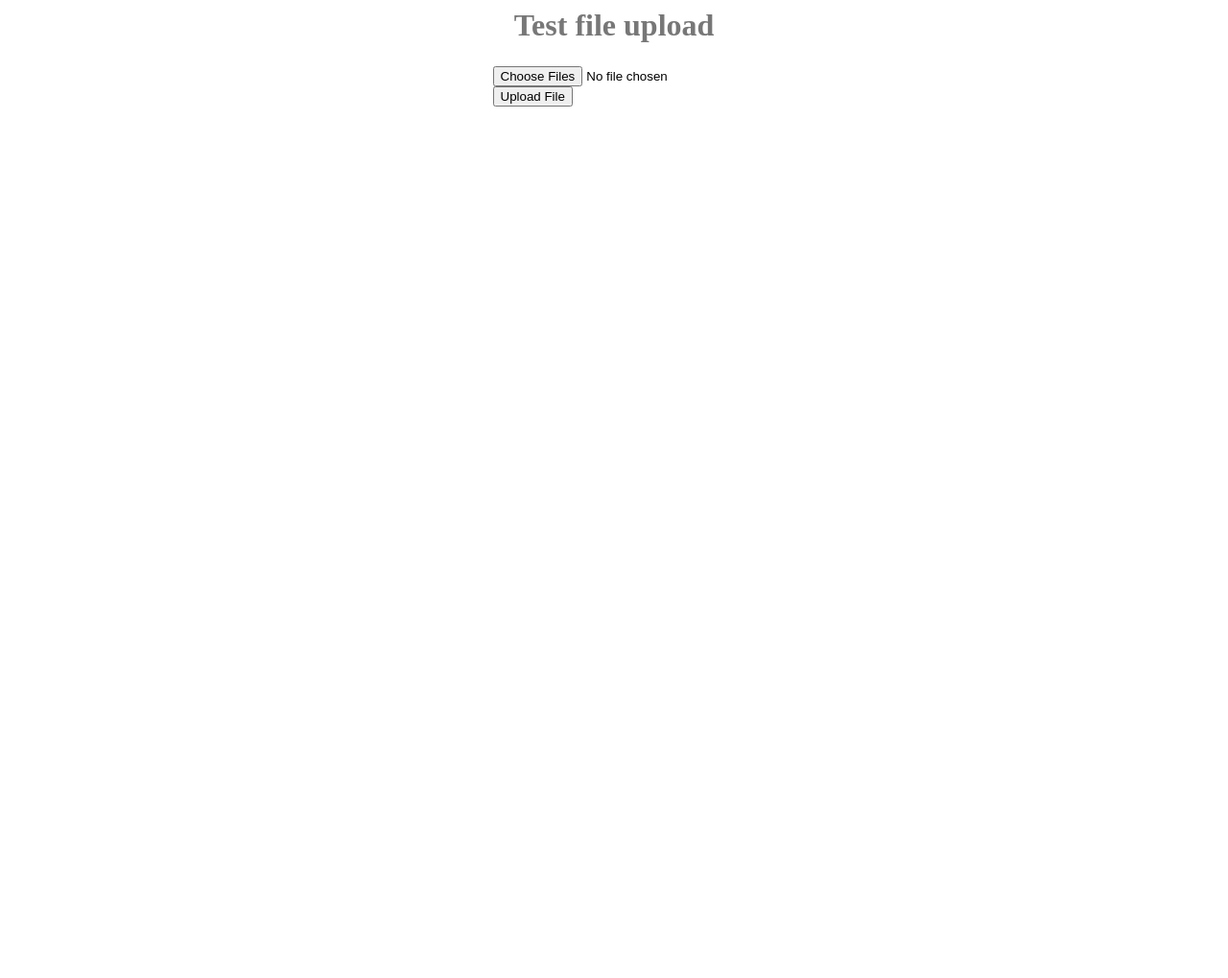
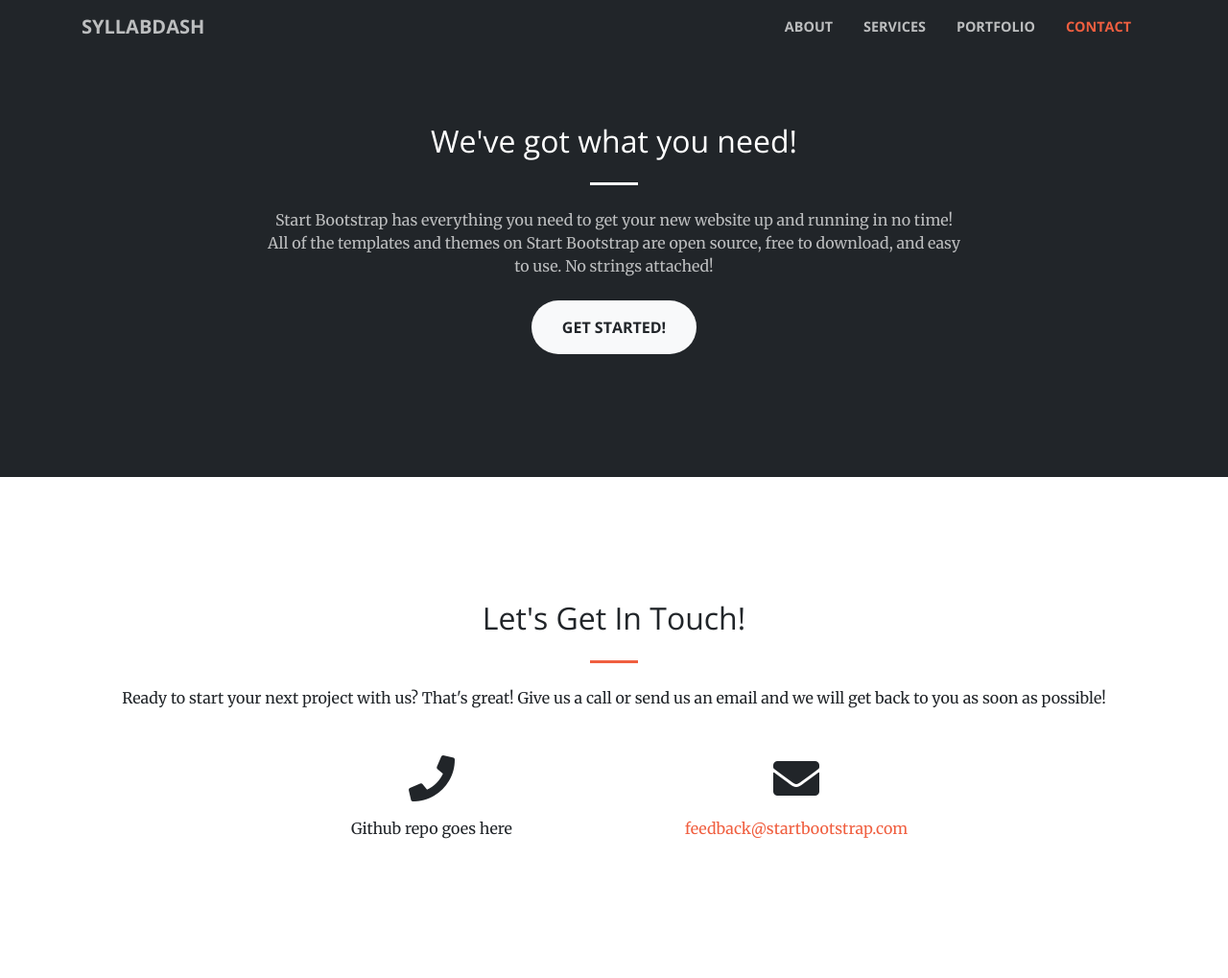
Before and after one commit to mpreyes/syllabDash, a Django app: page /syllab_dash/file_upload/ in a window 1280 px wide. Shown: the whole page at 96% size. Before the commit the page ends 111 px from the top, so only its background shows below. Run offline with Django 3.2, Linux system fonts and the light colour scheme; some libraries are stand-ins or nearby versions.

Commit message:
modified some small bits

```diff
--- a/syllab_dash/models.py
+++ b/syllab_dash/models.py
@@ -1,7 +1,3 @@
 from django.db import models
 
 # Create your models here.
-
-
-class Attachment(models.Model):
-    file = models.FileField(upload_to='attachments')
--- a/syllab_dash/templates/syllab_dash/file_upload.html
+++ b/syllab_dash/templates/syllab_dash/file_upload.html
@@ -1,4 +1,4 @@
-
+{% comment %}
 <html>
 <head>
   <title>Django File Upload</title>
@@ -26,7 +26,7 @@
         <input type="file" name="file" multiple/>
           <br />
 
-          <input type="submit" value="Upload File" />
+          <input type="submit" value="Upload Files" />
         </form>
       </td>
     </tr>
@@ -34,12 +34,163 @@
 
 </body>
 
-</html>
+</html>  {% endcomment %}
 
 
-{% comment %}
-<form action="list_assignments.html" method="post" enctype="multipart/form-data">
-    {% csrf_token %}
-    {{ form.as_p }}
-    <input type="submit" value="Send" />
-</form> {% endcomment %}
+
+{% load static %}
+<!DOCTYPE html>
+<html lang="en">
+
+  <head>
+
+    <meta charset="utf-8">
+    <meta name="viewport" content="width=device-width, initial-scale=1, shrink-to-fit=no">
+    <meta name="description" content="A site made to upload files, extract events, and upload them to your google calendar.">
+    <meta name="author" content="Madelyn Reyes, Andie Goode, Robert Lockwood, Gabe Ambrosio - Team MARG">
+
+    <title>Syllab Dash | Working title</title>
+
+    <!-- Bootstrap core CSS -->
+
+
+
+
+    <link href="{% static "syllab_dash/vendor/bootstrap/css/bootstrap.min.css" %}" rel="stylesheet">
+
+    <!-- Custom fonts for this template -->
+    <link href="{% static "syllab_dash/vendor/fontawesome-free/css/all.min.css" %}" rel="stylesheet" type="text/css">
+    <link href='https://fonts.googleapis.com/css?family=Open+Sans:300italic,400italic,600italic,700italic,800italic,400,300,600,700,800' rel='stylesheet' type='text/css'>
+    <link href='https://fonts.googleapis.com/css?family=Merriweather:400,300,300italic,400italic,700,700italic,900,900italic' rel='stylesheet' type='text/css'>
+
+    <!-- Plugin CSS -->
+    <link href="{% static "syllab_dash/vendor/magnific-popup/magnific-popup.css" %}" rel="stylesheet">
+
+    <!-- Custom styles for this template -->
+    <link href="{% static "syllab_dash/css/creative.min.css" %}" rel="stylesheet">
+
+
+
+ <!-- temporary inline css until relative links to images are fixed-->
+    <style>
+
+      header.masthead {
+    padding-top: 10rem;
+    padding-bottom: calc(10rem - 56px);
+    background-image: url("{% static "syllab_dash/images/header.jpg" %}");
+    background-position: center center;
+    background-size: cover;
+  }
+    </style>
+
+
+  </head>
+
+  <body id="page-top">
+
+    <!-- Navigation -->
+    <nav class="navbar navbar-expand-lg navbar-light fixed-top" id="mainNav">
+      <div class="container">
+        <a class="navbar-brand js-scroll-trigger" href="#page-top">SyllabDash</a>
+        <button class="navbar-toggler navbar-toggler-right" type="button" data-toggle="collapse" data-target="#navbarResponsive" aria-controls="navbarResponsive" aria-expanded="false" aria-label="Toggle navigation">
+          <span class="navbar-toggler-icon"></span>
+        </button>
+        <div class="collapse navbar-collapse" id="navbarResponsive">
+          <ul class="navbar-nav ml-auto">
+            <li class="nav-item">
+              <a class="nav-link js-scroll-trigger" href="#about">About</a>
+            </li>
+            <li class="nav-item">
+              <a class="nav-link js-scroll-trigger" href="#services">Services</a>
+            </li>
+            <li class="nav-item">
+              <a class="nav-link js-scroll-trigger" href="#portfolio">Portfolio</a>
+            </li>
+            <li class="nav-item">
+              <a class="nav-link js-scroll-trigger" href="#contact">Contact</a>
+            </li>
+          </ul>
+        </div>
+      </div>
+    </nav>
+
+
+
+    {% comment %} <section class="bg-primary" id="about">
+      <div class="container">
+        <div class="row">
+          <div class="col-lg-8 mx-auto text-center">
+            <h2 class="section-heading text-white">We've got what you need!</h2>
+            <hr class="light my-4">
+            <p class="text-faded mb-4">Start Bootstrap has everything you need to get your new website up and running in no time! All of the templates and themes on Start Bootstrap are open source, free to download, and easy to use. No strings attached!</p>
+            <a class="btn btn-light btn-xl js-scroll-trigger" href="#services">Get Started!</a>
+          </div>
+        </div>
+      </div>
+    </section> {% endcomment %}
+
+
+
+
+    <section class="bg-dark text-white">
+      <div class="container text-center">
+
+          <div class="row">
+          <div class="col-lg-8 mx-auto text-center">
+            <h2 class="section-heading text-white">We've got what you need!</h2>
+            <hr class="light my-4">
+            <p class="text-faded mb-4">Start Bootstrap has everything you need to get your new website up and running in no time! All of the templates and themes on Start Bootstrap are open source, free to download, and easy to use. No strings attached!</p>
+            <a class="btn btn-light btn-xl js-scroll-trigger" href="#services">Get Started!</a>
+          </div>
+        </div>
+
+      </div>
+    </section>
+
+
+
+
+
+
+    <section id="contact">
+      <div class="container">
+        <div class="row">
+          <div class="col-lg- mx-auto text-center">
+            <h2 class="section-heading">Let's Get In Touch!</h2>
+            <hr class="my-4">
+            <p class="mb-5">Ready to start your next project with us? That's great! Give us a call or send us an email and we will get back to you as soon as possible!</p>
+          </div>
+        </div>
+        <div class="row">
+          <div class="col-lg-4 ml-auto text-center">
+            <i class="fas fa-phone fa-3x mb-3 sr-contact-1"></i>
+            <p>Github repo goes here</p>
+          </div>
+          <div class="col-lg-4 mr-auto text-center">
+            <i class="fas fa-envelope fa-3x mb-3 sr-contact-2"></i>
+            <p>
+              <a href="mailto:your-email@your-domain.com">feedback@startbootstrap.com</a>
+            </p>
+          </div>
+        </div>
+      </div>
+    </section>
+
+
+
+    <!-- Bootstrap core JavaScript -->
+    <script src="{% static "syllab_dash/vendor/jquery/jquery.min.js" %}"></script>
+    <script src="{% static "syllab_dash/vendor/bootstrap/js/bootstrap.bundle.min.js" %}"></script>
+
+    <!-- Plugin JavaScript -->
+
+    <script src="{% static "syllab_dash/vendor/jquery-easing/jquery.easing.min.js" %}"></script>
+    <script src="{% static "syllab_dash/vendor/scrollreveal/scrollreveal.min.js" %}"></script>
+    <script src="{% static "syllab_dash/vendor/magnific-popup/jquery.magnific-popup.min.js" %}"></script>
+
+    <!-- Custom scripts for this template -->
+    <script src="{% static "syllab_dash/js/creative.min.js" %}"></script>
+
+  </body>
+
+</html>
--- a/syllab_dash/views.py
+++ b/syllab_dash/views.py
@@ -34,9 +34,6 @@ def delete_uploads():
 
 
 
-
-
-
 #views
 
 def index(request):
@@ -47,39 +44,12 @@ def about(request):
 
 def file_upload(request):
     if request.method == 'POST':
-        handle_uploaded_file(request.FILES['file'], str(request.FILES['file']))
+        for f in request.FILES.getlist('file'):
+            filename = f.name
+            print(filename)
+            handle_uploaded_file(f, filename)
         return render(request, 'syllab_dash/list_assignments.html') #on upload
-    return render(request, 'syllab_dash/file_upload.html') #on fail
-
-
-# class file_upload(FormView):
-#     template_name = 'file_upload.html'
-#     form_class = UploadForm
-#     success_url = '/list_assignments/'
-
-#     def form_valid(self, form):
-#         for each in form.cleaned_data['attachments']:
-#             Attachment.objects.create(file=each)
-#         return super(file_upload, self).form_valid(form)
-
-
-
-# class file_upload(FormView):
-#     form_class = FileFieldForm
-#     template_name = 'file_upload.html'  # Replace with your template.
-#     success_url = '/list_assignments.html'  # Replace with your URL or reverse().
-
-#     def post(self, request, *args, **kwargs):
-#         form_class = self.get_form_class()
-#         form = self.get_form(form_class)
-#         files = request.FILES.getlist('file_field')
-#         if form.is_valid():
-#             for f in files:
-#                 print("got files ")
-#             return self.form_valid(form)
-#         else:
-#             return self.form_invalid(form)
-
+    return render(request, 'syllab_dash/file_upload.html') #TODO: create a fail page
 
 
 def show_file_contents(request):
```
